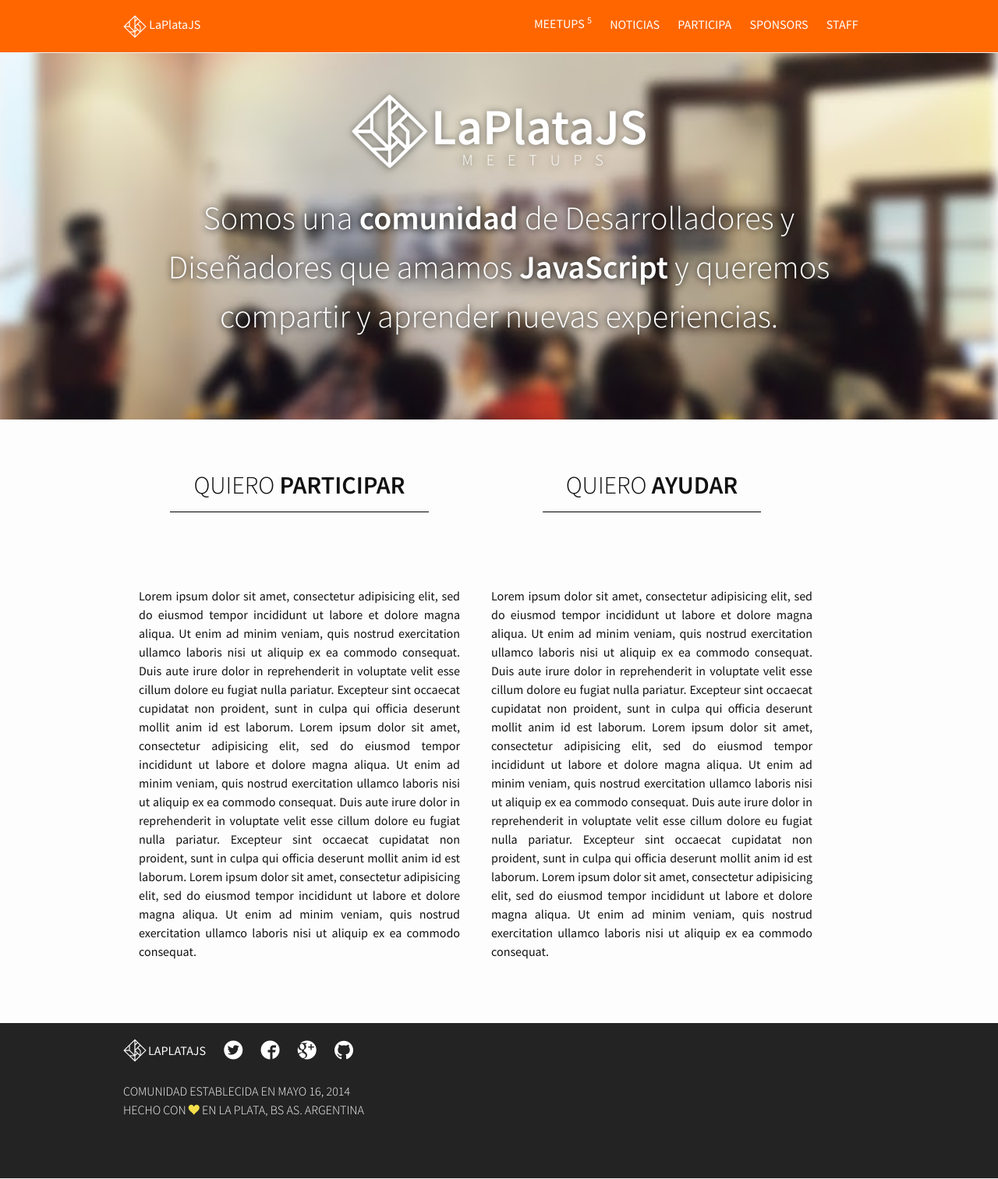
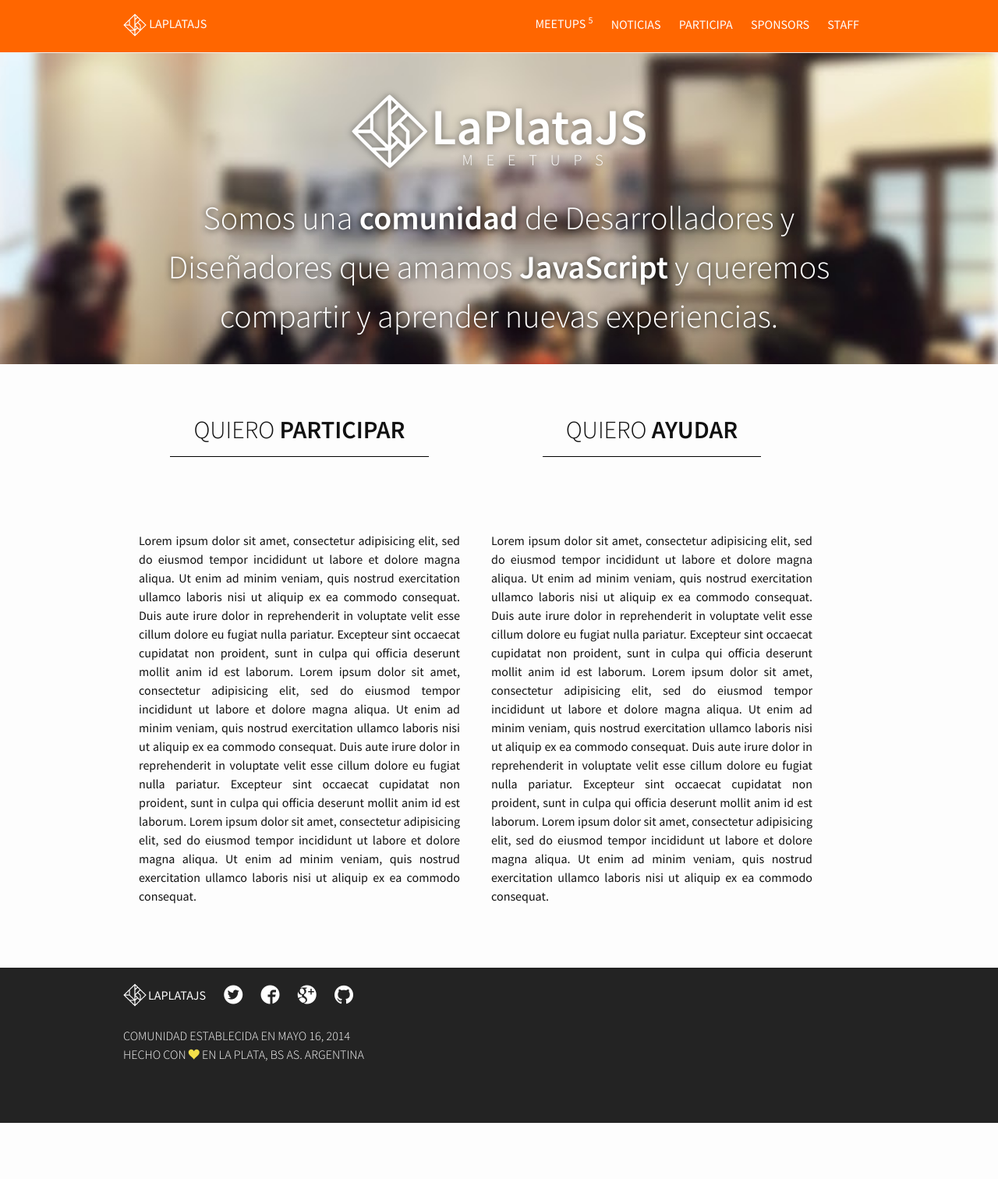
Before and after one commit to laplatajs/laplatajs.github.io, a Jekyll site: the page built from index.html, in a window 1280 px wide. Shown: the whole page at 78% size. Built offline with Jekyll 4.4.1, drawn with Linux system fonts in a browser that asks for light colours; after the commit the page ends 1441 px from its top, so only the background shows below that.

Commit message:
mobile fixes. wip.

```diff
--- a/_includes/navigation.html
+++ b/_includes/navigation.html
@@ -1,12 +1,14 @@
 
 <nav>
   <div class="wrapper">
-    <span class="first {% if page.url == '/index.html' %} current {%endif%}">
-      <a href="/"><span class="logo"> </span>
-      <span>{{ site.name }}</span>
-      </a>
-    </span>
-    <ul class="">
+    <ul class="first">
+      <li class=" {% if page.url == '/index.html' %} current {%endif%}">
+        <a href="/"><span class="logo"> </span>
+        <span>{{ site.name }}</span>
+        </a>
+      </li>
+    </ul>
+    <ul class="sections">
       <li class="{% if page.url contains  '/meetups' %} current {%endif%}">
         <a href="/meetups">Meetups <span class="badge">{{ site.categories.meetups.size }}</span></a>
       </li>
--- a/_sass/_navigation.scss
+++ b/_sass/_navigation.scss
@@ -4,10 +4,6 @@
   background-color: #f60;
   border-bottom: 1px solid #f1f1f1;
   text-align: center;
-}
-
-nav ul {
-  margin-bottom: 0;
 }
 
 nav a,
@@ -18,73 +14,51 @@
   line-height: 30px;
 }
 
-nav ul{
+nav ul {
   padding: 15px 0;
   margin: 0 auto;
-  height: auto;
-  width: 100%;
-  margin: 0;
 
-  @include desktop {
-    display: inline-block;
-    width: 80%;
-    text-align: right;
+  &.first {
+    float: left;
   }
+
+  float: right;
 }
 
 nav li {
-  display: block;
+  display: inline-block;
+  padding-bottom: 5px;
+  padding-right: 20px;
   font-size: 16px;
-  padding-bottom: 5px;
-  padding-right: 5px;
   text-transform: uppercase;
   vertical-align: middle;
-  text-align: center;
-
-  @include desktop {
-    display: inline-block;
-    padding-bottom: 5px;
-    padding-right: 20px;
-    text-align: initial;
-  }
 }
 
-nav .first{
+nav .first {
   padding-left: 0;
   text-transform: none;
   font-size: 16px;
   padding-bottom: 5px;
   padding-right: 5px;
   text-align: center;
-  display: block;
-  width: 100%;
+}
 
-  @include desktop {
-    width: 19%;
-    display: inline-block;
-    text-align: initial;
-    padding-bottom: 5px;
-    margin: 0;
-
-    a {
-      padding-left: 30px;
-    }
+nav .sections {
+  @include mobile {
+    display: none;
   }
 }
 
 nav .current {
   color: inherit;
-  //text-decoration: underline;
 }
 
 nav .logo {
   background: url("../images/logo.png") no-repeat scroll 0px 0px / 30px auto transparent;
-  //padding-left: 32px;
   display: inline-block;
   height: 30px;
   width: 30px;
   vertical-align: middle;
-  margin-left: -30px;
 }
 
 nav .badge {
--- a/_sass/_variables.scss
+++ b/_sass/_variables.scss
@@ -30,7 +30,7 @@
 }
 
 @mixin mobile {
-  @media (min-width: #{$mobile-width}) and (max-width: #{$tablet-width - 1px}) {
+  @media (min-width: 0) and (max-width: #{$tablet-width - 1px}) {
     @content;
   }
 }
--- a/resources/css/main.scss
+++ b/resources/css/main.scss
@@ -17,19 +17,26 @@
  */
 
 .header {
-    height: 420px;
     padding-top: 50px;
     background: url("/resources/images/lpjs-2.jpg") no-repeat center center;
     background-size: cover;
     text-align: center;
 
     h1 {
-        font-size: 65px; font-weight: 600;
+        font-size: 65px;
+        font-weight: 600;
         text-shadow: 0px 1px 10px rgba(0, 0, 0, 0.5);
+        @include mobile {
+            font-size: 42px;
+        }
     }
     h2 {
         font-size: 20px; font-weight: 300; letter-spacing: 17px;
         text-shadow: 0px 1px 10px rgba(0, 0, 0, 0.5);
+        @include mobile {
+            font-size: 12px;
+        }
+
     }
     h1, h2 {
         margin: 0; line-height: 1; color: #fff;
@@ -39,6 +46,9 @@
         font-size: 100px;
         text-shadow: 0px 1px 10px rgba(0, 0, 0, 0.5);
         color: #fff;
+        @include mobile {
+            font-size: 70px;
+        }
     }
 
     .header-main {
@@ -56,6 +66,10 @@
         text-shadow: 0px 1px 8px rgba(0, 0, 0, 1);
         font-weight: 300;
         padding: 30px;
+
+        @include mobile {
+            font-size: 20px;
+        }
 
         strong {
             font-weight: 800;
@@ -90,8 +104,6 @@
             max-width:         calc(#{$desktop-width} / 2 - (#{$spacing-unit} * 2));
         }
     }
-
-
 }
 
 section {
```
Also changed, not shown: _sass/_footer.scss (+0 -52 lines).
